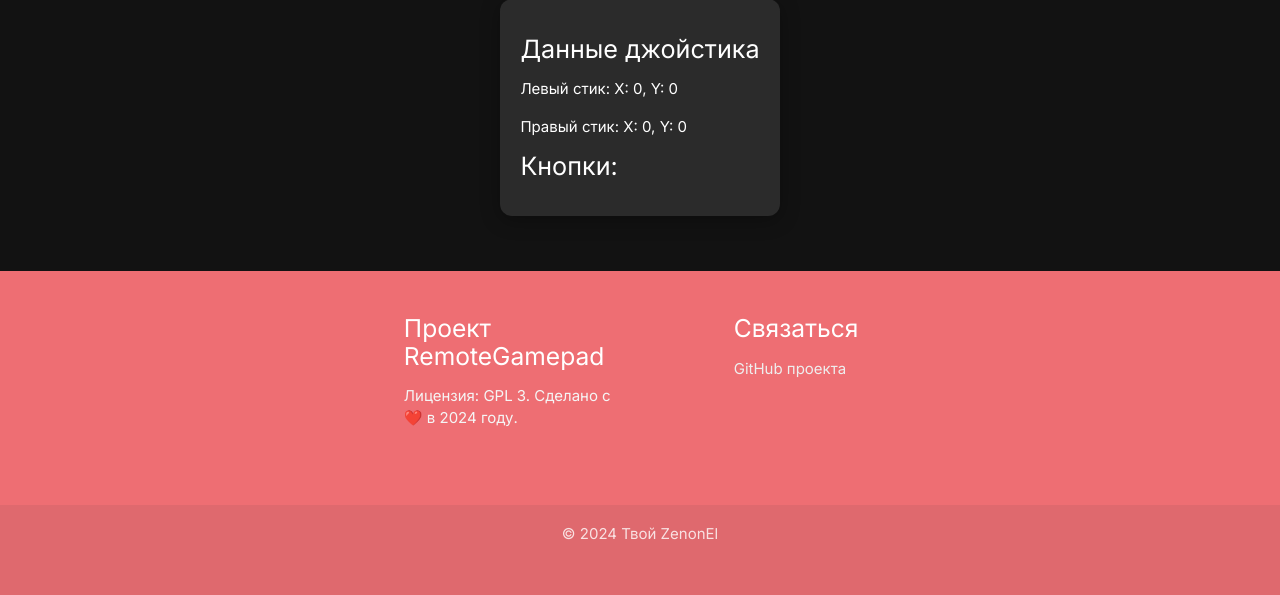
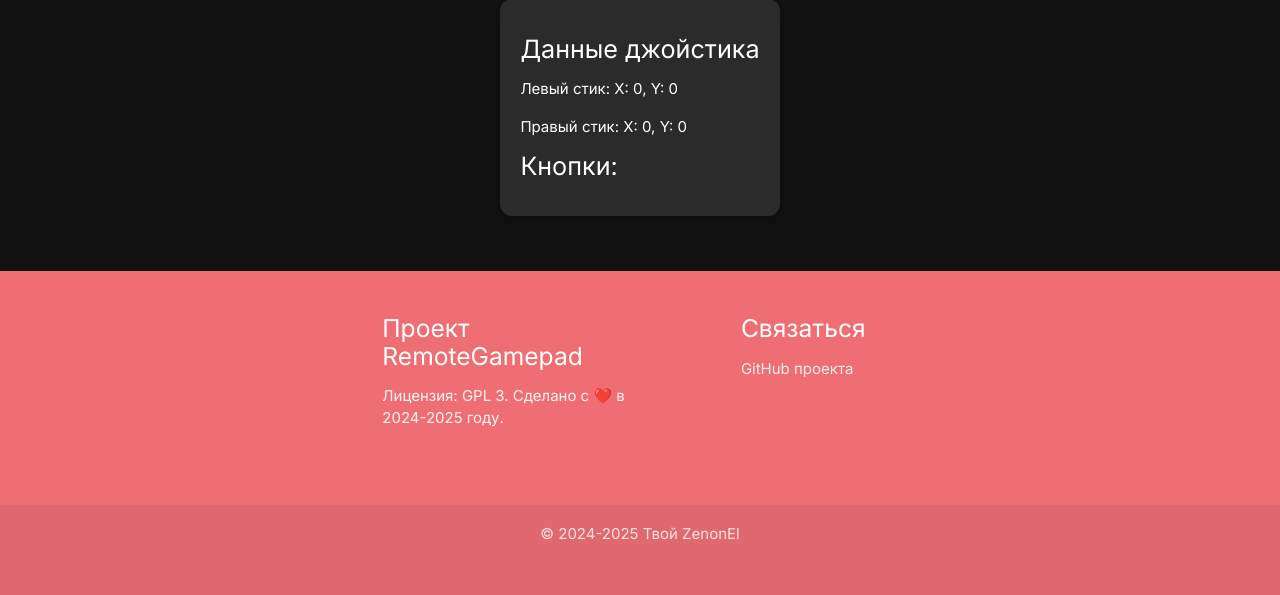
Before and after one commit to ZenonEl/RemoteGamepad, a Flask app: page / in a window 1280 px wide. Shown: the part 373-968 px from the top of the page. Run offline with Flask 3, Linux system fonts and the light colour scheme.

Commit message:
update code

```diff
--- a/static/style.css
+++ b/static/style.css
@@ -25,6 +25,16 @@ body.light-theme {
     border-radius: 12px;
     padding: 20px;
     box-shadow: 0px 4px 20px rgba(0, 0, 0, 0.3);
+}
+
+.light-theme {
+    --background: #fafafa;
+    --text: #424242;
+    --card-bg: #e0e0e0;
+}
+
+.theme-transition * {
+    transition: background 0.3s, color 0.3s;
 }
 
 body.light-theme #joystick-data {
--- a/templates/index.html
+++ b/templates/index.html
@@ -54,7 +54,7 @@
             <div class="row">
                 <div class="col l6 s12">
                     <h5 class="white-text">Проект RemoteGamepad</h5>
-                    <p class="grey-text text-lighten-4">Лицензия: GPL 3. Сделано с ❤️ в 2024 году.</p>
+                    <p class="grey-text text-lighten-4">Лицензия: GPL 3. Сделано с ❤️ в 2024-2025 году.</p>
                 </div>
                 <div class="col l4 offset-l2 s12">
                     <h5 class="white-text">Связаться</h5>
@@ -66,7 +66,7 @@
         </div>
         <div class="footer-copyright">
             <div class="container">
-                © 2024 Твой ZenonEl
+                © 2024-2025 Твой ZenonEl
             </div>
         </div>
     </footer>
```
